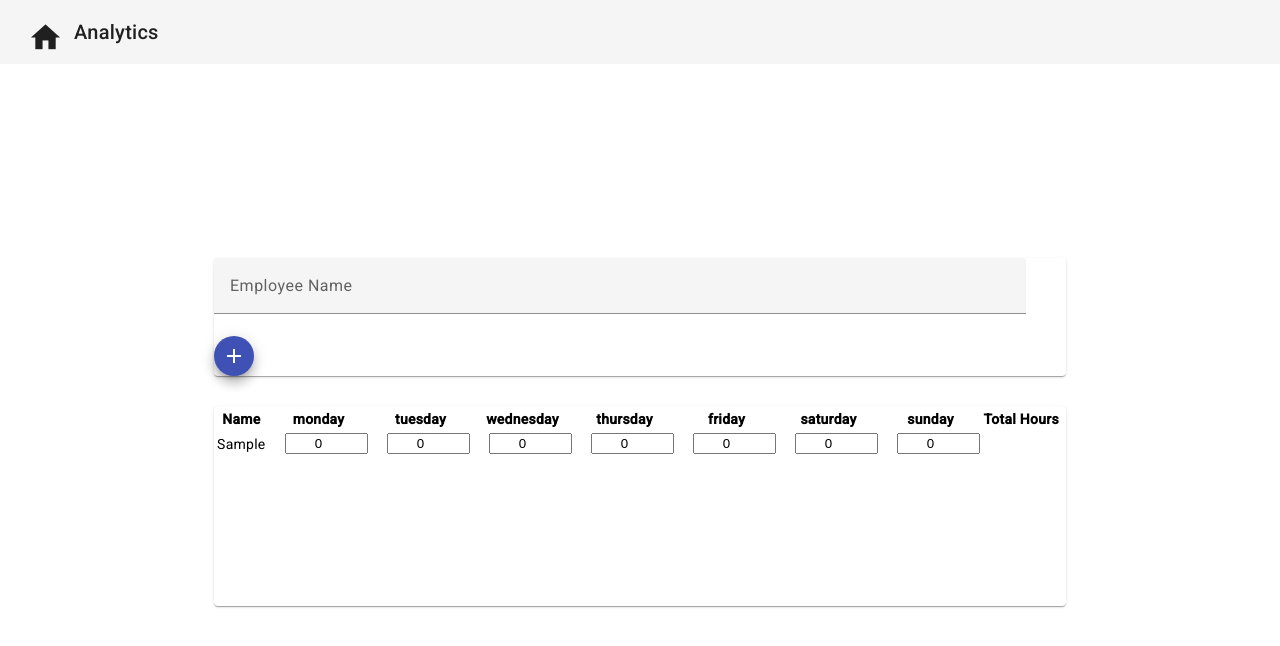
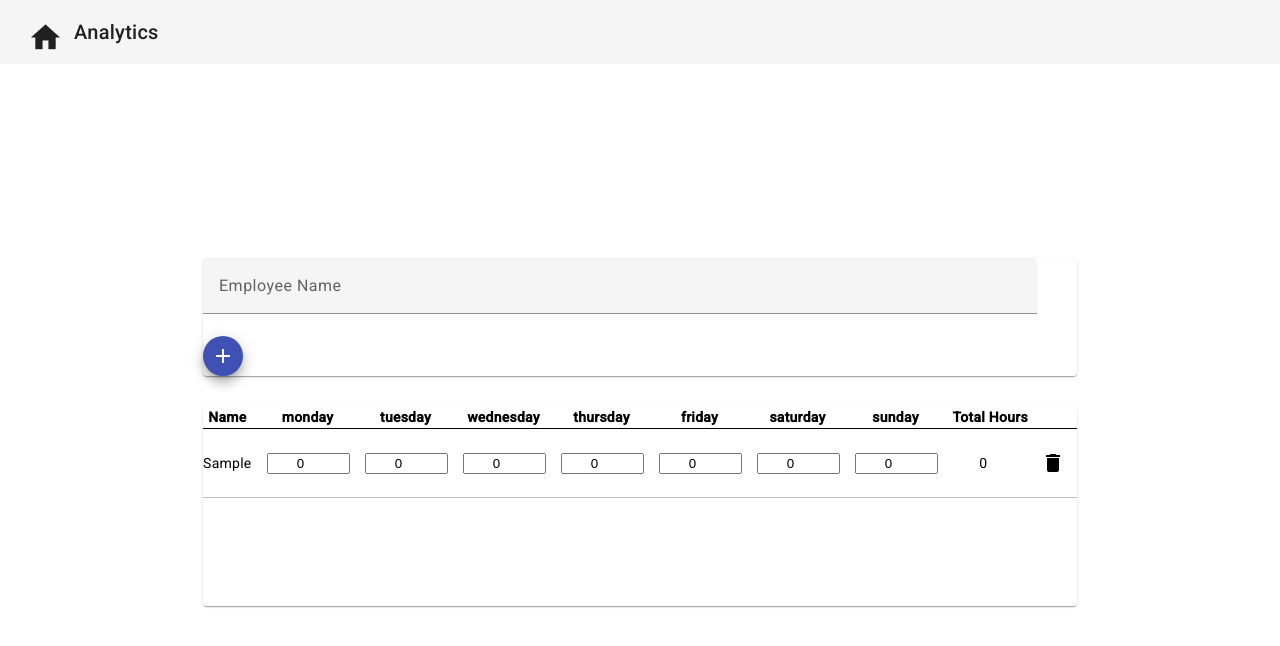
Before and after one commit to AaronHalsell/hr-timesheet, an Angular app: page /timesheet in a window 1280 px wide. Both pictures are taken after typing "Sample" into the empty fields and a click on the button "add". Shown: the top 646 px of the page. Built offline with nearby package versions, Linux system fonts and the light colour scheme.

Commit message:
totaling input values

```diff
--- a/src/app/components/timesheets/timesheets.component.html
+++ b/src/app/components/timesheets/timesheets.component.html
@@ -29,6 +29,12 @@
                         <td *ngFor="let day of weekdays">
                             <input type="number" [id]="day" [(ngModel)]="employee[day]" class="hours-input">
                         </td>
+                        <td class="total-cell">{{getTotalHours(employee)}}</td>
+                        <td>
+                            <button mat-icon-button (click)="deleteEmployee(i)">
+                                <mat-icon>delete</mat-icon>
+                            </button>
+                        </td>
                     </tr>
                 </tbody>
             </table>
--- a/src/app/components/timesheets/timesheets.component.scss
+++ b/src/app/components/timesheets/timesheets.component.scss
@@ -23,3 +23,7 @@
     margin-left: 15px;
     text-align: center;
 }
+
+.total-cell {
+    text-align: center;
+}
--- a/src/app/components/timesheets/timesheets.component.ts
+++ b/src/app/components/timesheets/timesheets.component.ts
@@ -64,4 +64,13 @@
         return error;
     };
   }
+  getTotalHours(employee: Employee): number {
+    return employee.monday + employee.tuesday + employee.wednesday
+        + employee.thursday + employee.friday + employee.saturday + employee.sunday;
 }
+
+  deleteEmployee(index: number): void {
+    this.employees.splice(index, 1);
+  }
+
+}
--- a/src/styles.scss
+++ b/src/styles.scss
@@ -8,3 +8,24 @@
     align-items: center;
     height: calc(100% - 64px);
 }
+
+table {
+    border-collapse: collapse;
+}
+
+th {
+    border-bottom: 1px solid black;
+
+    &:not(:first-child) {
+        padding-left: 15px;
+    }
+}
+
+td {
+    text-align: center;
+    padding: 10px 0px;
+}
+
+tr td {
+    border-bottom:1pt solid #C1C1C1;
+}
```
